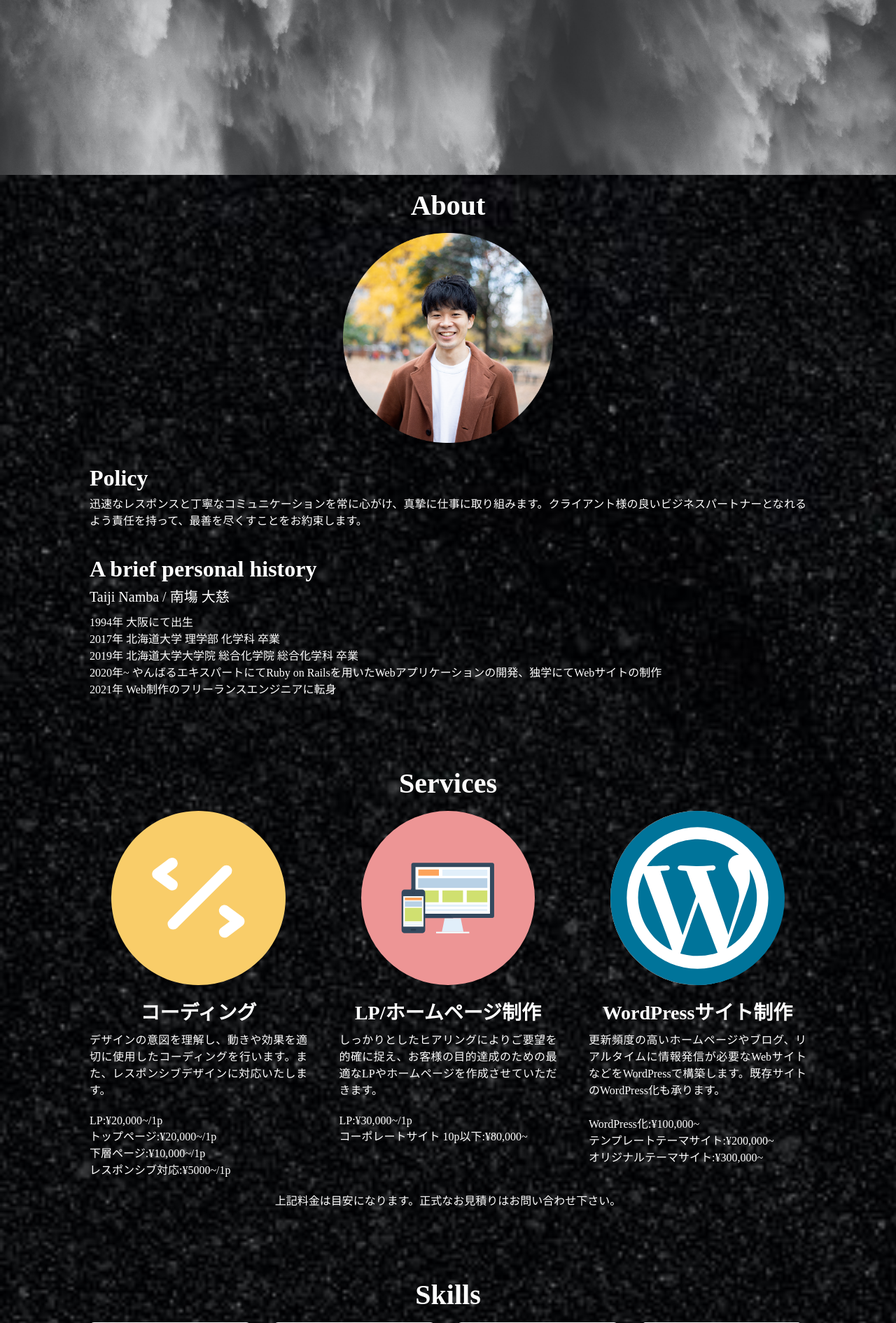
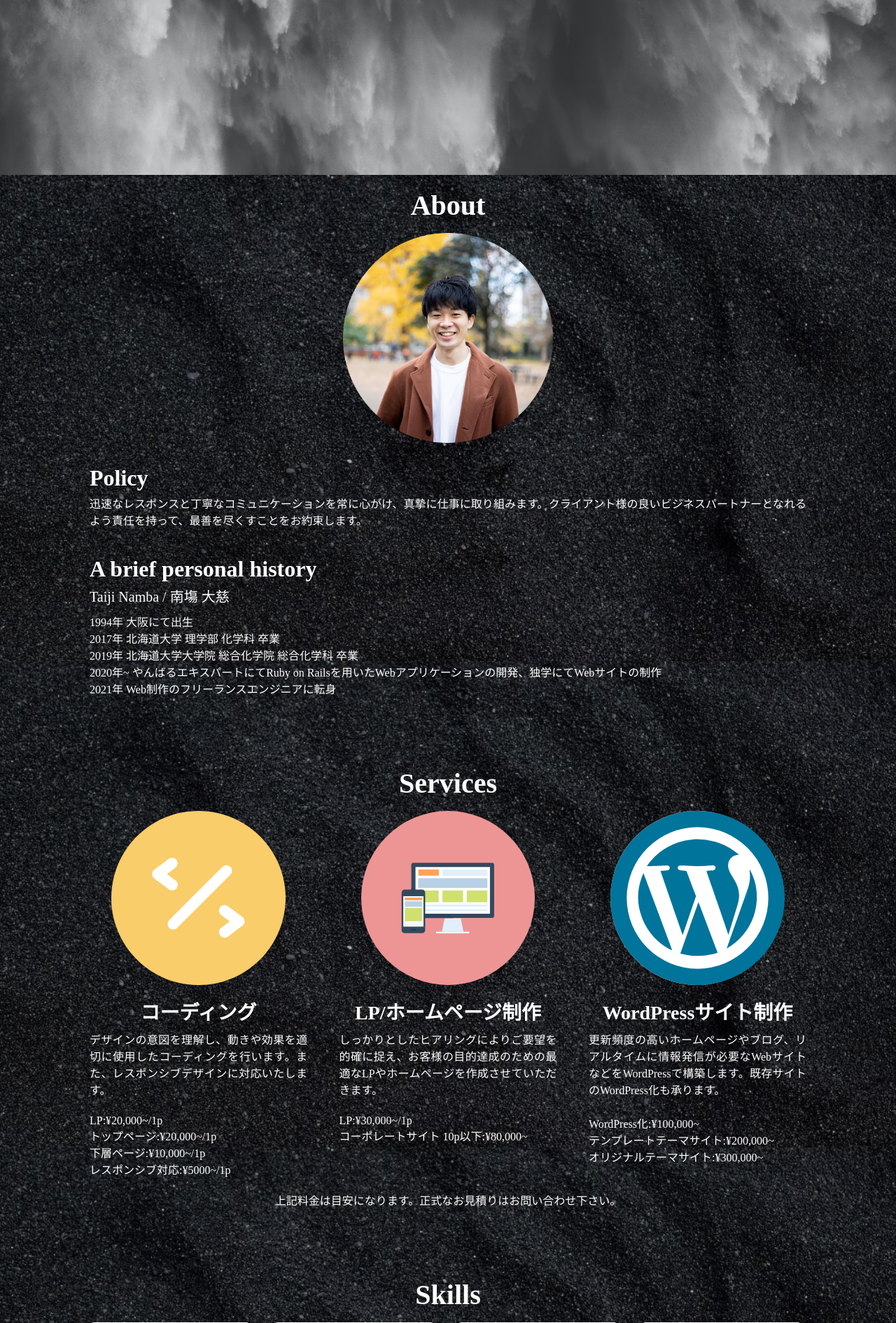
Before and after one commit to Taiji-Namba/portfolio-site-WP, a PHP site: page / in a window 1280 px wide. Shown: the part 550-2441 px from the top of the page at 70% size. Run offline with PHP 8.4, Linux system fonts and the light colour scheme; some libraries are stand-ins or nearby versions.

Commit message:
背景変更

```diff
--- a/style.css
+++ b/style.css
@@ -81,8 +81,8 @@ nav li {
 }
 
 .main-content-bg {
-  background-image: url(img/black_background_2.jpg);
-  background-size: cover;
+  background-image: url(img/black_background.jpg);
+  background-size: contain;
   padding-bottom: 10px;
   padding-top: 20px;
 }
--- a/style.scss
+++ b/style.scss
@@ -82,8 +82,8 @@ nav {
 
 // メインコンテンツ
 .main-content-bg {
-  background-image: url(img/black_background_2.jpg);
-  background-size: cover;
+  background-image: url(img/black_background.jpg);
+  background-size: contain;
   padding-bottom: 10px;
   padding-top: 20px;
 }
```
Also changed, not shown: 1 other file.
